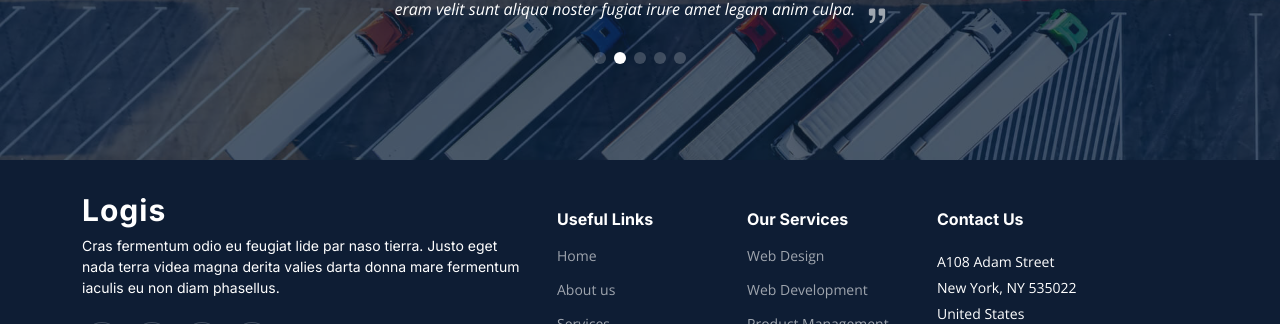
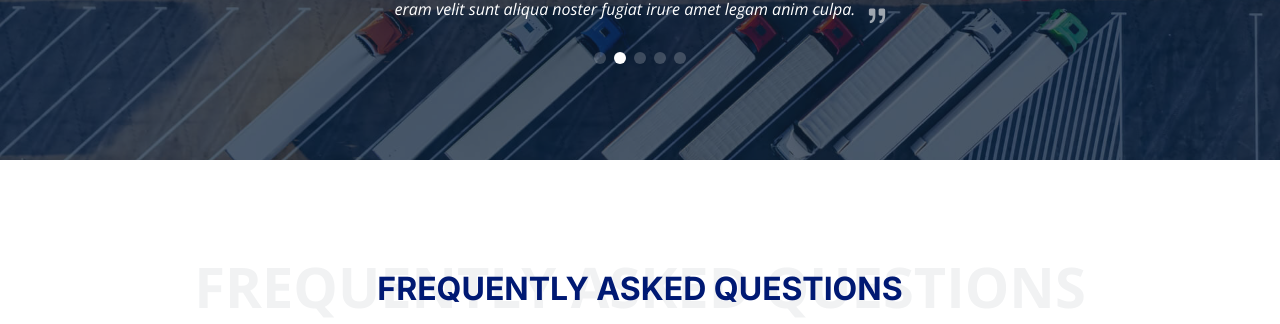
Before and after one commit to JonathanAtsu/AWS-cicd-pipe, a plain HTML site: page index.html in a window 1280 px wide. Shown: the part 6030-6354 px from the top of the page. Drawn offline with nearby package versions, Linux system fonts and the light colour scheme.

Commit message:
Fix : remove desplsy none

```diff
--- a/index.html
+++ b/index.html
@@ -548,7 +548,7 @@
     </section><!-- End Testimonials Section -->
 
     <!-- ======= Frequently Asked Questions Section ======= -->
-    <section id="faq" class="faq" style="display: none;">
+    <section id="faq" class="faq">
       <div class="container" data-aos="fade-up">
 
         <div class="section-header">
```
